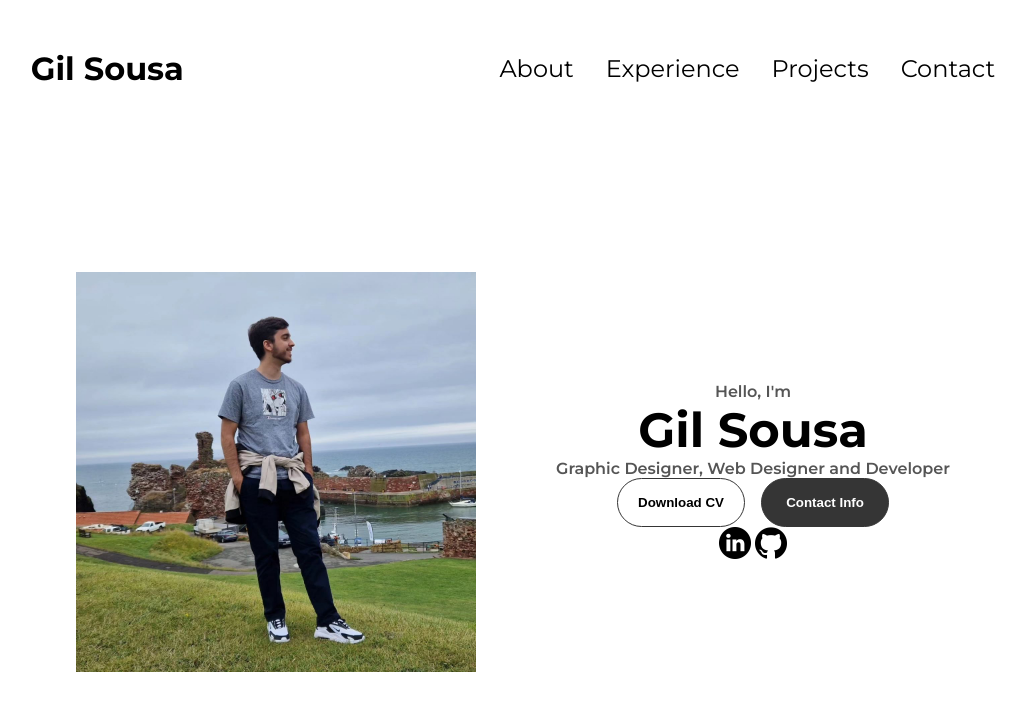
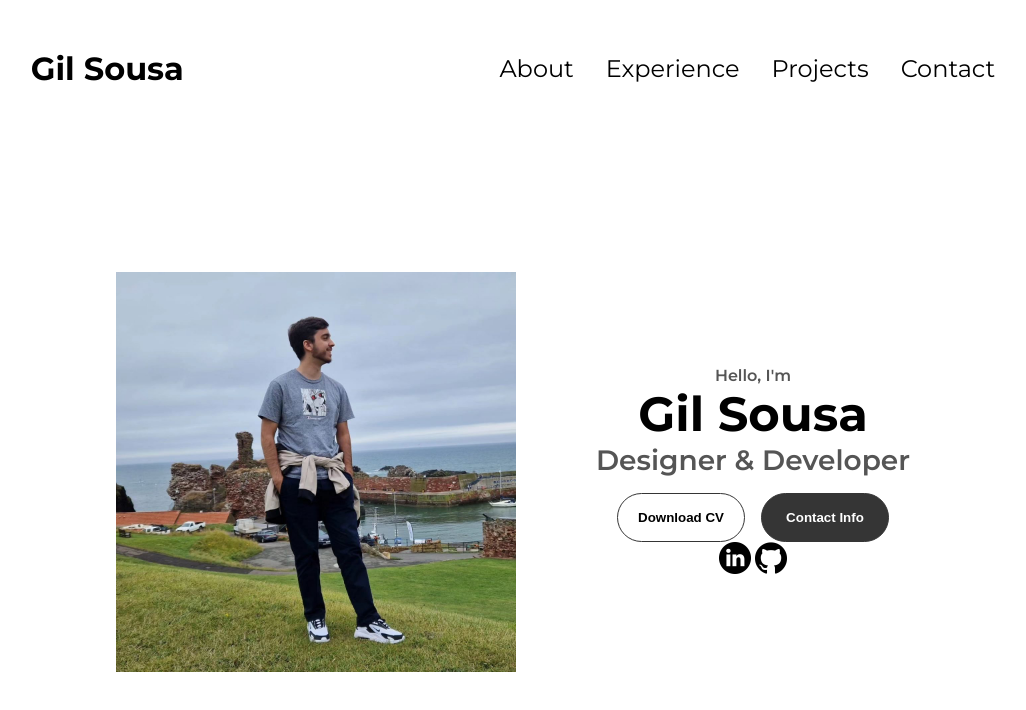
Before and after one commit to PGilSousa/portfolio-html-css-js, a plain HTML site: page index.html in a window 1280 px wide. Shown: the whole page, without its empty margins (127-1153 px from the left). Drawn offline with Linux system fonts and the light colour scheme.

Commit message:
few fixes

```diff
--- a/index.html
+++ b/index.html
@@ -44,7 +44,7 @@
         <div class="section__text">
             <p class="section__text__p1">Hello, I'm</p>
             <h1 class="title">Gil Sousa</h1>
-            <p class="section__text_p2">Graphic Designer, Web Designer and Developer</p>
+            <p class="section__text__p2">Designer & Developer</p>
             <div class="btn-container">
                 <button class="btn btn-color-2" onclick="window.open('./assets/Gil_CV_DesignerDev.pdf')">
                     Download CV
--- a/style.css
+++ b/style.css
@@ -185,11 +185,11 @@ section {
     font-weight: 600;
 }
 
-.section_text__p1{
+.section__text__p1{
     text-align: center;
 }
 
-.section_text__p1{
+.section__text__p2{
     font-size: 1.75rem;
     margin-bottom: 1rem;
 }
```
